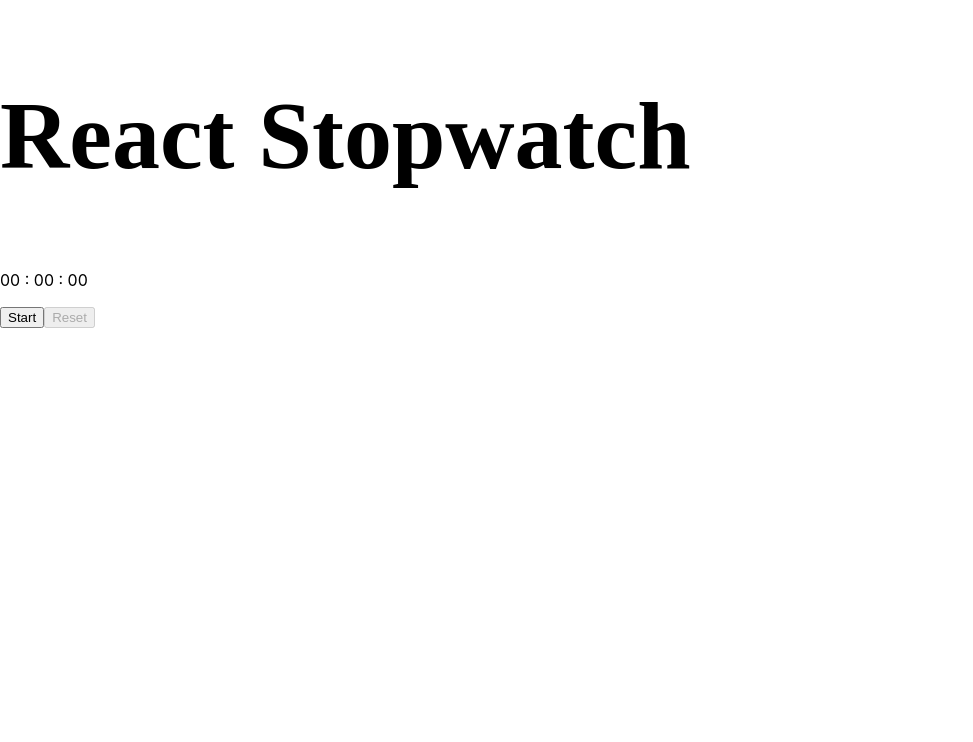
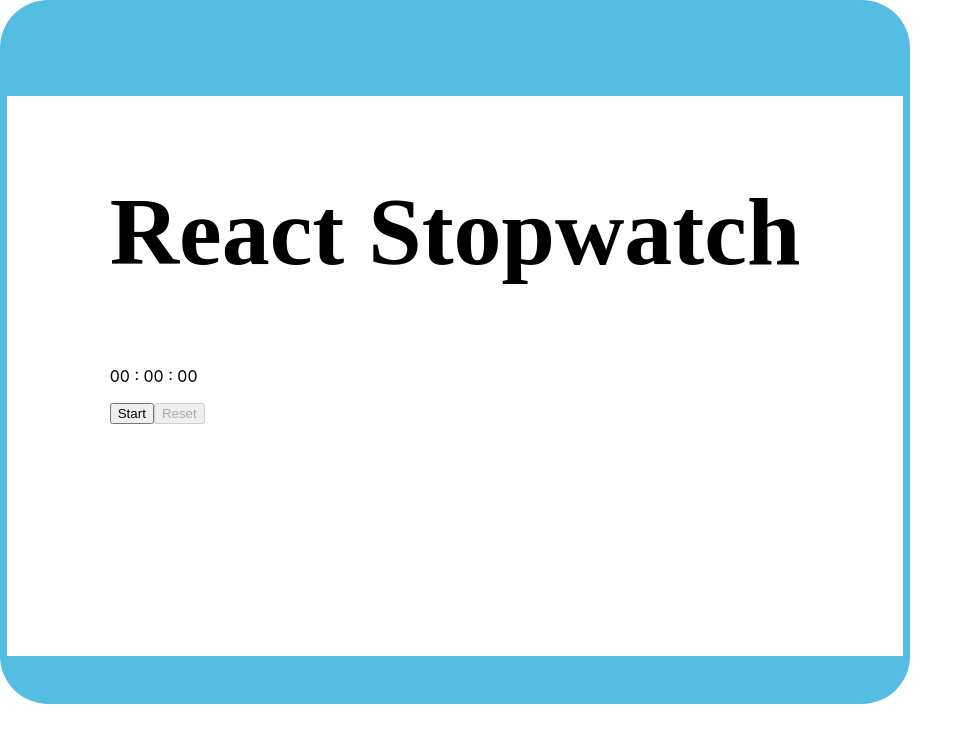
Before and after one commit to iamneo-production/dfdadeaaeeeacceebdadbadffbabbf, a React (Create React App) app in the folder reactapp/: page / in a window 1280 px wide. Shown: the top 742 px of the page, without its empty margins (0-973 px from the left). Built offline with nearby package versions, Linux system fonts and the light colour scheme.

Commit message:
Backup Commit

```diff
--- a/reactapp/src/components/Stopwatch/Stopwatch.jsx
+++ b/reactapp/src/components/Stopwatch/Stopwatch.jsx
@@ -1,5 +1,5 @@
 import React, { useState, useEffect, useRef } from "react";
-import "/home/coder/project/workspace/reactapp/src/App.css";
+//import "/home/coder/project/workspace/reactapp/src/App.css";
 
 export default function Stopwatch(props) {
   const [time, setTime] = useState(0);
@@ -43,7 +43,7 @@ export default function Stopwatch(props) {
   };
 
   return (
-    <section id="stopwatch">
+    <section className="stop-watch">
       <div className="inner">
         <h1> React Stopwatch </h1>
 
```
